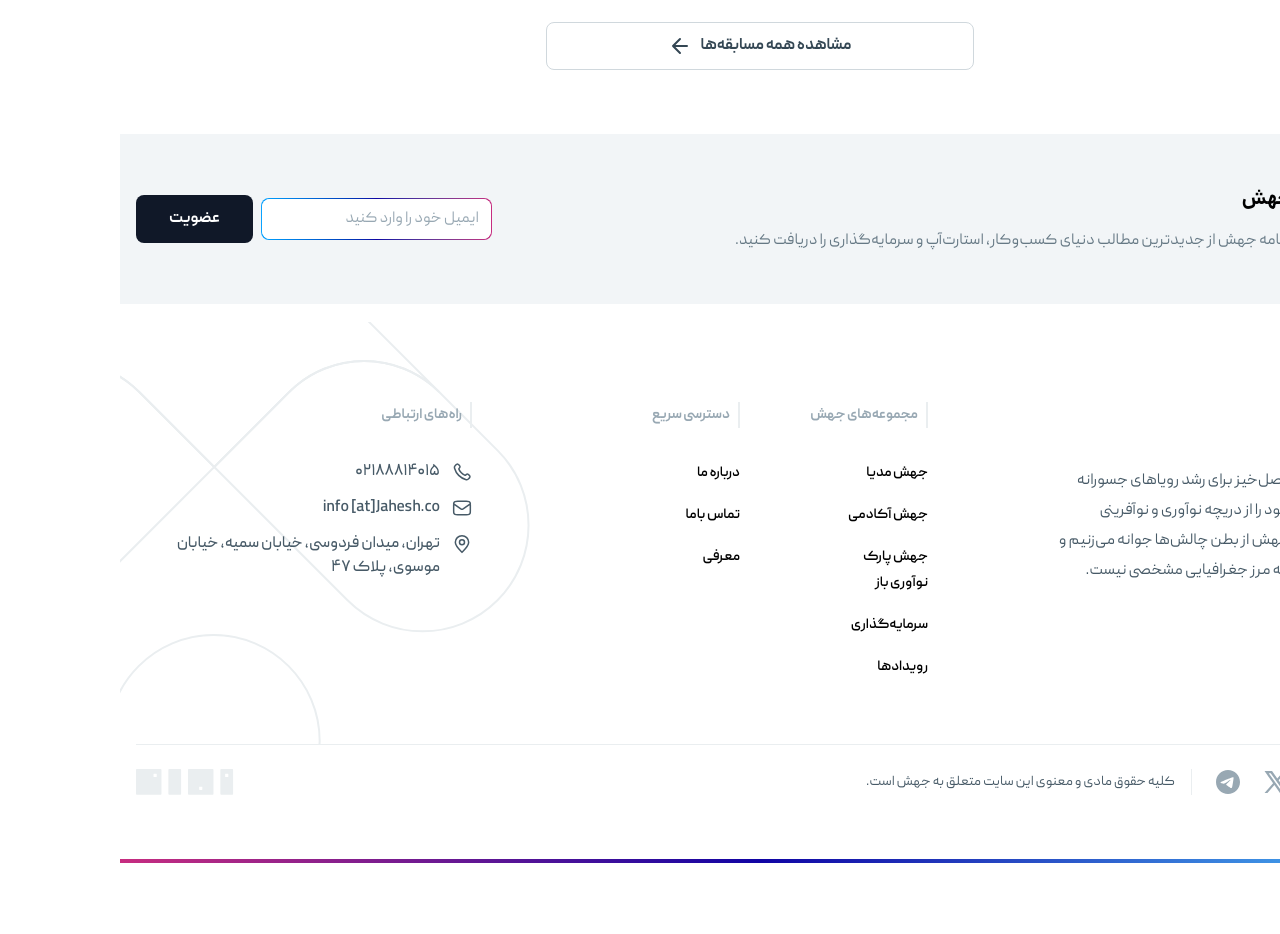
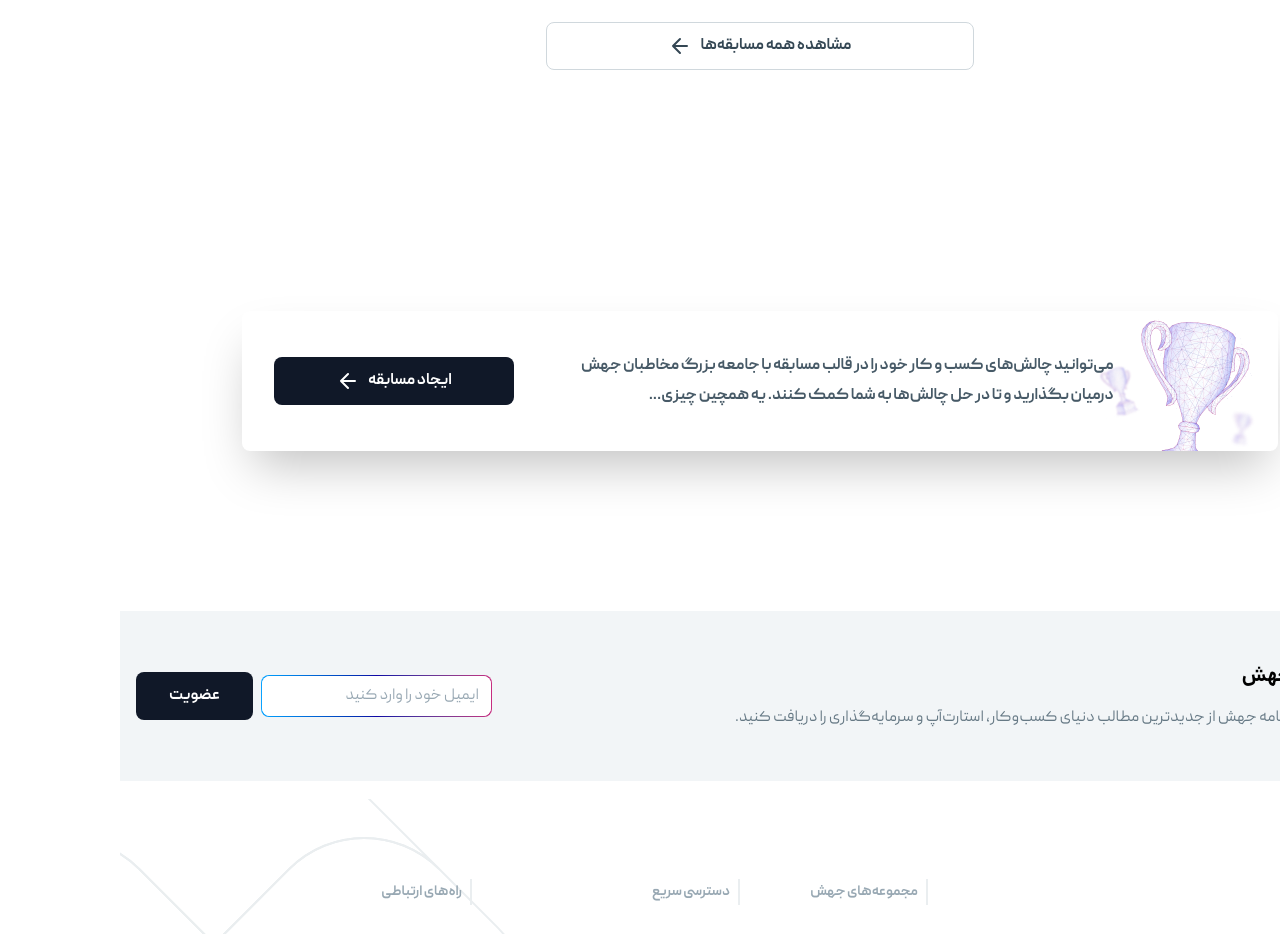
Before and after one commit to Amir-mortezaei/project, a website: page src/index.html in a window 1280 px wide. Shown: the part 2920-3854 px from the top of the page. Before the commit the page ends 3783 px from the top, so only its background shows below. Drawn offline with Linux system fonts and the light colour scheme.

Commit message:
add section

```diff
--- a/src/index.html
+++ b/src/index.html
@@ -439,6 +439,22 @@
                 </div>
             </div>
         </div>
+        <section class="pt-[11.0625rem] pb-40">
+            <div class="container-custom relative px-[7.625rem]">
+                <img class="absolute w-[11.6875rem]" src="../public/image/png/cup-image.png" alt="cup image">
+                <div class="flex flex-row bg-white rounded-lg items-center shadow-2xl justify-end gap-16 pl-8 py-10">
+                    <p class="w-[536px] text-base text-[#475A67] leading-7.5 font-bold">
+                        می‌توانید چالش‌های کسب و کار خود را در قالب مسابقه با جامعه بزرگ مخاطبان جهش درمیان بگذارید و تا در حل چالش‌ها به شما کمک کنند. یه همچین چیزی...
+                    </p>
+                    <div class="bg-[#101828] flex flex-row items-center w-fit px-15.5 gap-2 py-3 rounded-lg cursor-pointer">
+                        <span class="text-white font-bold text-base">
+                            ایجاد مسابقه
+                        </span>
+                        <img src="../public/image/svg/arrow-left.svg" alt="arrow icon">
+                    </div>
+                </div>
+            </div>
+        </section>
     </main>
     <footer class="flex flex-col gap-8 lg:gap-4.5">
         <div class="px-4 py-12 lg:py-12 bg-[#F2F5F7]">
```
Also changed, not shown: public/image/png/cup-image.png (added), src/output.css.
